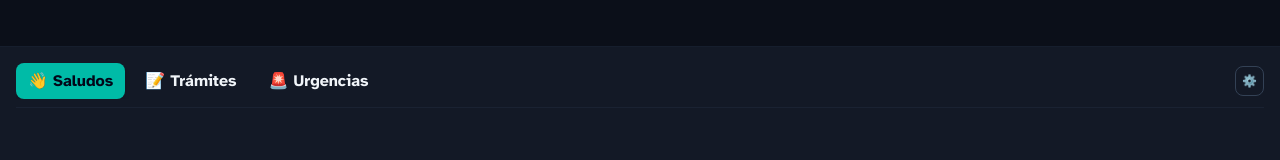
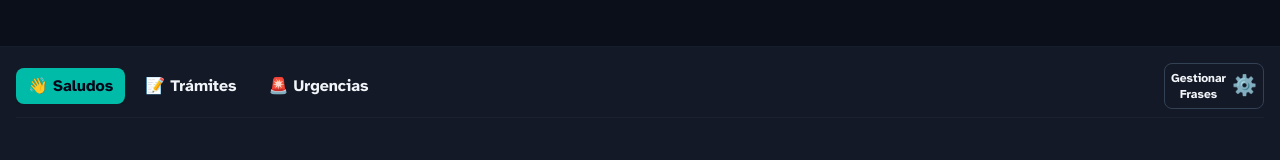
Before and after one commit to Luma2001/quedecis, a Next.js app: page /app-core in a window 1280 px wide. Shown: the part 244-404 px from the top of the page. Built offline with nearby package versions, Linux system fonts and the light colour scheme; no server answers.

Commit message:
[style] establecer el botón de configuración igual para todos los dispositivos

```diff
--- a/components/QuickPhrasesChips.tsx
+++ b/components/QuickPhrasesChips.tsx
@@ -47,10 +47,10 @@ export default function QuickPhrasesChips({ categories, onSelectPhrase, onOpenSe
           className="flex-row bg-input hover:bg-teal-500/10 text-text-muted px-3.5 py-2 md:p-1.5 rounded-lg text-xs border border-input-border shrink-0 transition-all cursor-pointer flex items-center space-x-1.5"
           title="Administrar Frases"
         >
-          <span className="font-extrabold block md:hidden text-text-primary">
+          <span className="font-extrabold block  text-text-primary">
             Gestionar <br />Frases
           </span>
-          <span>⚙️</span>
+          <span className='text-xl'>⚙️</span>
         </button>
       </div>
 
```
